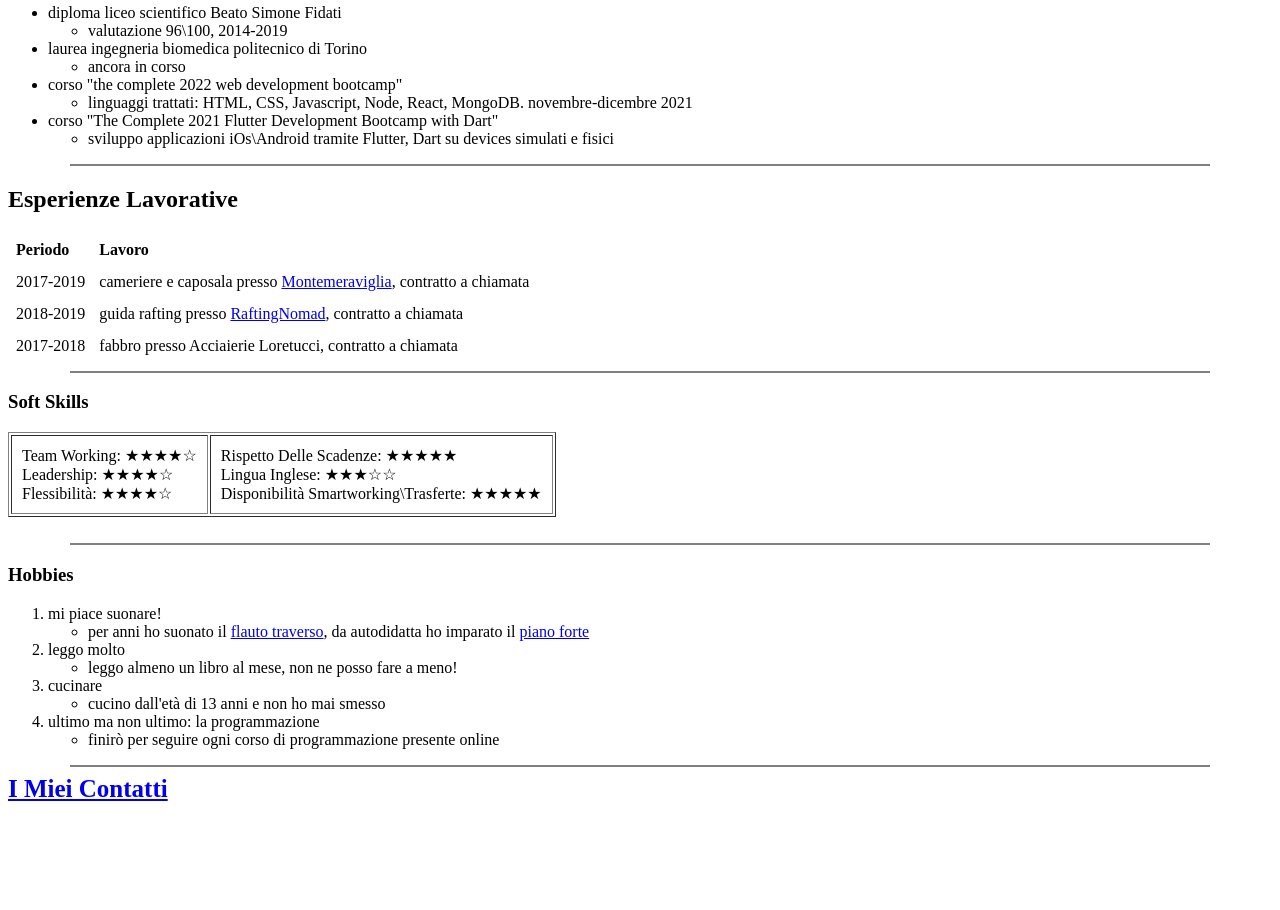
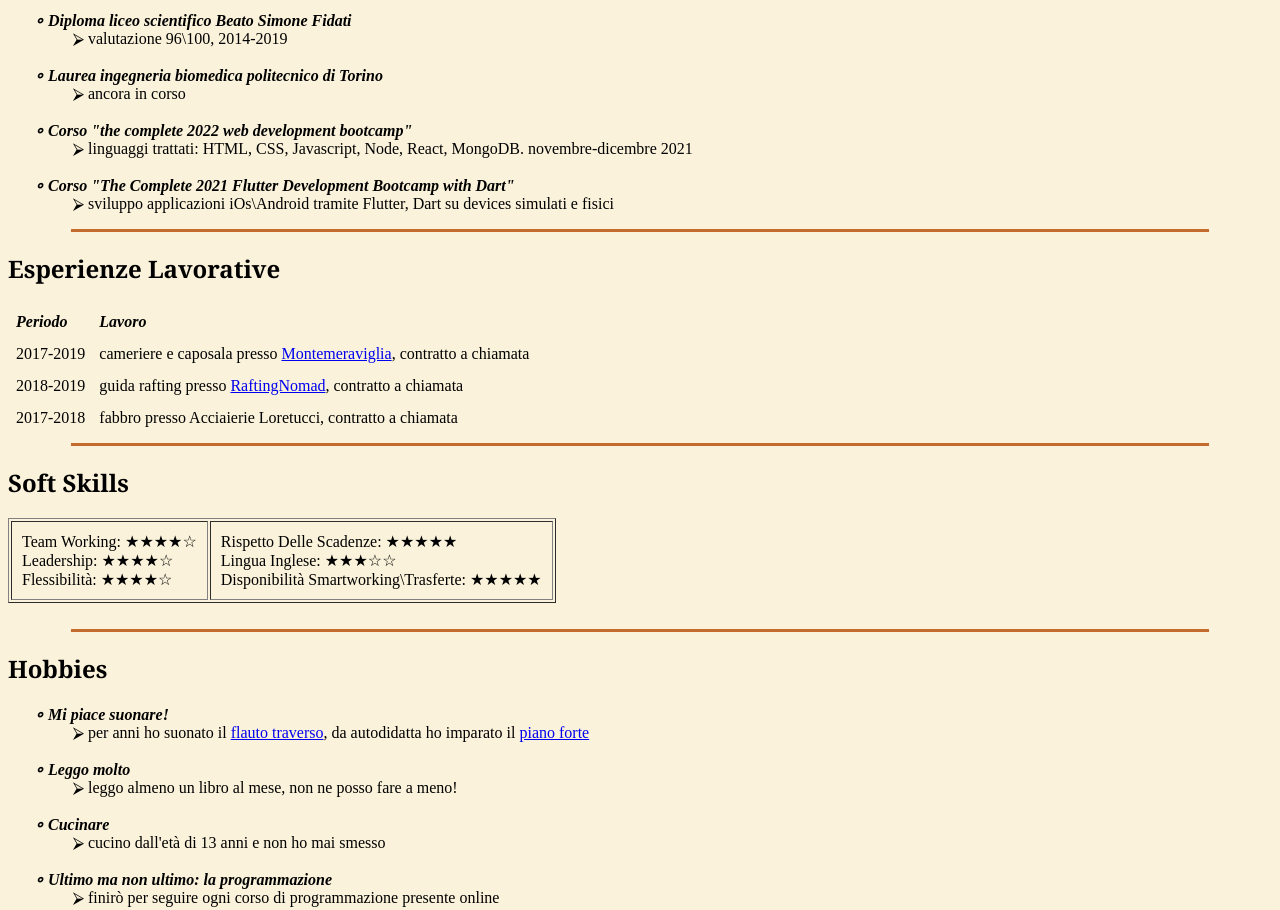
Before and after one commit to JacopoAngelini/CV, a plain HTML site: page index.html in a window 1280 px wide. Shown: the part 317-1227 px from the top of the page. Before the commit the page ends 1128 px from the top, so only its background shows below. Drawn offline with Linux system fonts and the light colour scheme.

Commit message:
aggiunta primo stile css
font caratteri, colore background e linee, marker liste

```diff
--- a/index.html
+++ b/index.html
@@ -8,15 +8,48 @@
   <meta name="viewport" content="width=device-width, initial-scale=1.0">
   <meta name="keywords" content="HTML, CSS, JavaScript, android, iOs, node.js, react, MongoDB, web applications, programmazione web">
 
-  <title>♦ Jacopo Angelini CV</title>
+  <title>♦ JactheAnge's personal site</title>
+
+  <style>
+    body {
+      background-color: #FAF2DA;
+    }
+
+    hr {
+      background-color: #C36A2D;
+      height: 3px;
+      width: 90%;
+      noshade;
+      border-style: none;
+    }
+
+    ul{
+      list-style-type: '∘ ';
+      font-weight: bold;
+      font-style: italic;
+    }
+
+    ol{
+       list-style-type: '⮚ ';
+       font-weight: normal;
+       font-style: normal;
+    }
+
+    h2{
+      font-family: Georgia;
+    }
+
+  </style>
+
 </head>
 
 <body>
+
   <table cellspacing="15px">
     <tr>
       <td> <img src="fotoprimopiano.png" alt="foto profilo Jacopo Angelini" height="200" width="200"> </td>
       <td>
-        <h1>Jacopo Angelini</h1>
+        <h1 style="font-family: Georgia">Jacopo Angelini</h1>
         <p style="font-size: 18px"><em>Sviluppatore web/app android-iOS</em></p>
         <p>sono un ragazzo nato in un piccolo paesino umbro alla fine del primo anno di questo secolo. appassionato di tecnologia, internet e medicina, mi occupo di <strong>sviluppo web</strong> e app sia
           <strong>android</strong> che <strong>iOs</strong>. a fianco alla carriera da sviluppatore, che porto avanti <em>by-my-self</em>, sto conseguendo una laurea di primo livello al <strong>politecnico di Torino</strong> in <em>ingegneria
@@ -26,40 +59,40 @@
     </tr>
   </table>
 
-  <hr size="2" width="90%" noshade>
+  <hr>
 
   <h2>Istruzione</h2>
   <ul>
-    <li>diploma liceo scientifico Beato Simone Fidati
-      <ul>
+    <li>Diploma liceo scientifico Beato Simone Fidati
+      <ol>
         <li>valutazione 96\100, 2014-2019</li>
-      </ul>
+      </ol><br>
     </li>
-    <li>laurea ingegneria biomedica politecnico di Torino
-      <ul>
+    <li>Laurea ingegneria biomedica politecnico di Torino
+      <ol>
         <li>ancora in corso</li>
-      </ul>
+      </ol><br>
     </li>
-    <li>corso "the complete 2022 web development bootcamp"
-      <ul>
+    <li>Corso "the complete 2022 web development bootcamp"
+      <ol>
         <li>linguaggi trattati: HTML, CSS, Javascript, Node, React, MongoDB. novembre-dicembre 2021</li>
-      </ul>
+      </ol><br>
     </li>
-    <li>corso "The Complete 2021 Flutter Development Bootcamp with Dart"
-      <ul>
+    <li>Corso "The Complete 2021 Flutter Development Bootcamp with Dart"
+      <ol>
         <li>sviluppo applicazioni iOs\Android tramite Flutter, Dart su devices simulati e fisici</li>
-      </ul>
+      </ol>
     </li>
   </ul>
 
-  <hr size="2" width="90%" noshade>
+  <hr>
 
   <h2>Esperienze Lavorative</h2>
 
   <table cellpadding="6px">
     <thead align="left">
-      <th>Periodo</th>
-      <th>Lavoro</th>
+      <th style= "font-weight: bold; font-style: italic;">Periodo</th>
+      <th style= "font-weight: bold; font-style: italic;">Lavoro</th>
     </thead>
     <tbody>
       <tr>
@@ -77,9 +110,9 @@
     </tbody>
   </table>
 
-  <hr size="2" width="90%" noshade>
+  <hr>
 
-  <h3>Soft Skills</h2>
+  <h2>Soft Skills</h2>
 
     <table cellpadding="10px" border="1px">
       <tr>
@@ -93,36 +126,36 @@
     </table>
     <br>
 
-  <hr size="2" width="90%" noshade>
+    <hr>
 
-    <h3>Hobbies</h3>
-    <ol>
-      <li>mi piace suonare!
-        <ul>
+    <h2>Hobbies</h2>
+    <ul>
+      <li>Mi piace suonare!
+        <ol>
           <li>per anni ho suonato il <a href="https://www.borsarionline.it/media/catalog/product/cache/1/image/650x/040ec09b1e35df139433887a97daa66f/r/9/r910seob.jpg">flauto traverso</a>, da autodidatta ho imparato il <a
               href="https://www.superprof.it/blog/wp-content/uploads/2018/02/scegli-il-tio-primo-pianoforte-1060x707.jpg">piano forte</a> </li>
-        </ul>
+        </ol><br>
       </li>
-      <li>leggo molto
-        <ul>
+      <li>Leggo molto
+        <ol>
           <li>leggo almeno un libro al mese, non ne posso fare a meno!</li>
-        </ul>
+        </ol><br>
       </li>
-      <li>cucinare
-        <ul>
+      <li>Cucinare
+        <ol>
           <li>cucino dall'età di 13 anni e non ho mai smesso</li>
-        </ul>
+        </ol><br>
       </li>
-      <li>ultimo ma non ultimo: la programmazione
-        <ul>
+      <li>Ultimo ma non ultimo: la programmazione
+        <ol>
           <li>finirò per seguire ogni corso di programmazione presente online</li>
-        </ul>
+        </ol>
       </li>
-    </ol>
+    </ul>
 
-    <hr size="2" width="90%" noshade>
+    <hr>
 
-    <strong><a href="contacts.html" style="font-size: 25px">I Miei Contatti</a></strong>
+    <strong><a href="contacts.html" style="font-size: 25px; font-family: Georgia">I Miei Contatti</a></strong>
 
 
 
```
